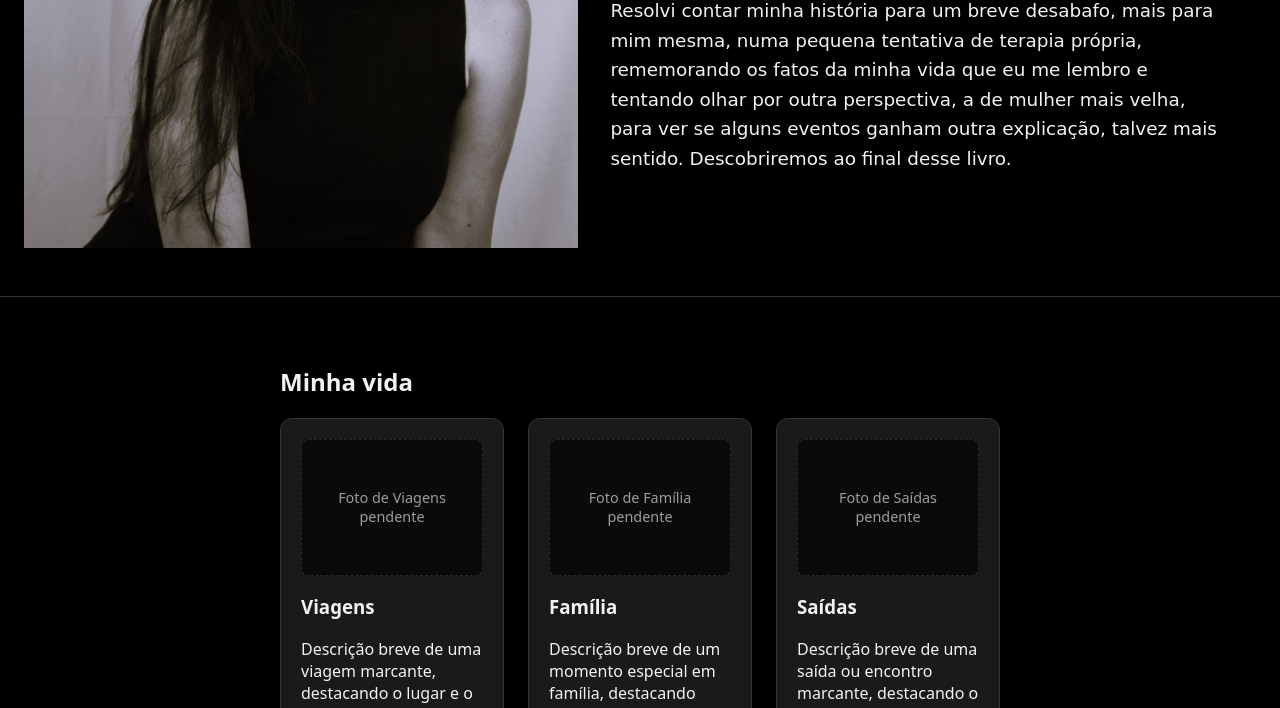
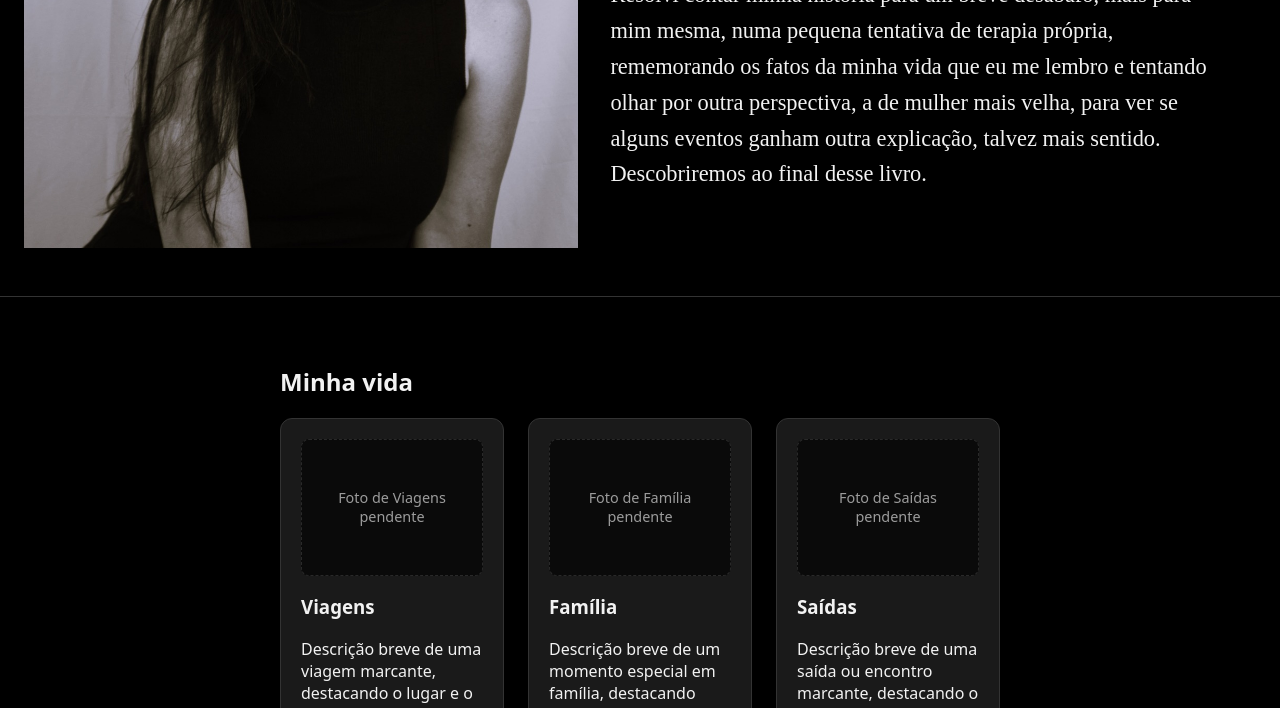
Before and after one commit to barbarasylos-creator/C-sitepessoal, a plain HTML site: page index.html in a window 1280 px wide. Shown: the part 392-1100 px from the top of the page. Drawn offline with Linux system fonts and the light colour scheme.

Commit message:
Muda a fonte do texto do Sobre para Times New Roman e aumenta o tamanho
Co-Authored-By: Claude Sonnet 5 <noreply@anthropic.com>

```diff
--- a/style.css
+++ b/style.css
@@ -127,8 +127,8 @@ body {
 }
 
 .hero-about-text {
-  font-family: "Brush Script MT", "Segoe Script", cursive;
-  font-size: 1.15rem;
+  font-family: "Times New Roman", Times, serif;
+  font-size: 1.4rem;
   line-height: 1.6;
   margin: 0;
 }
```
